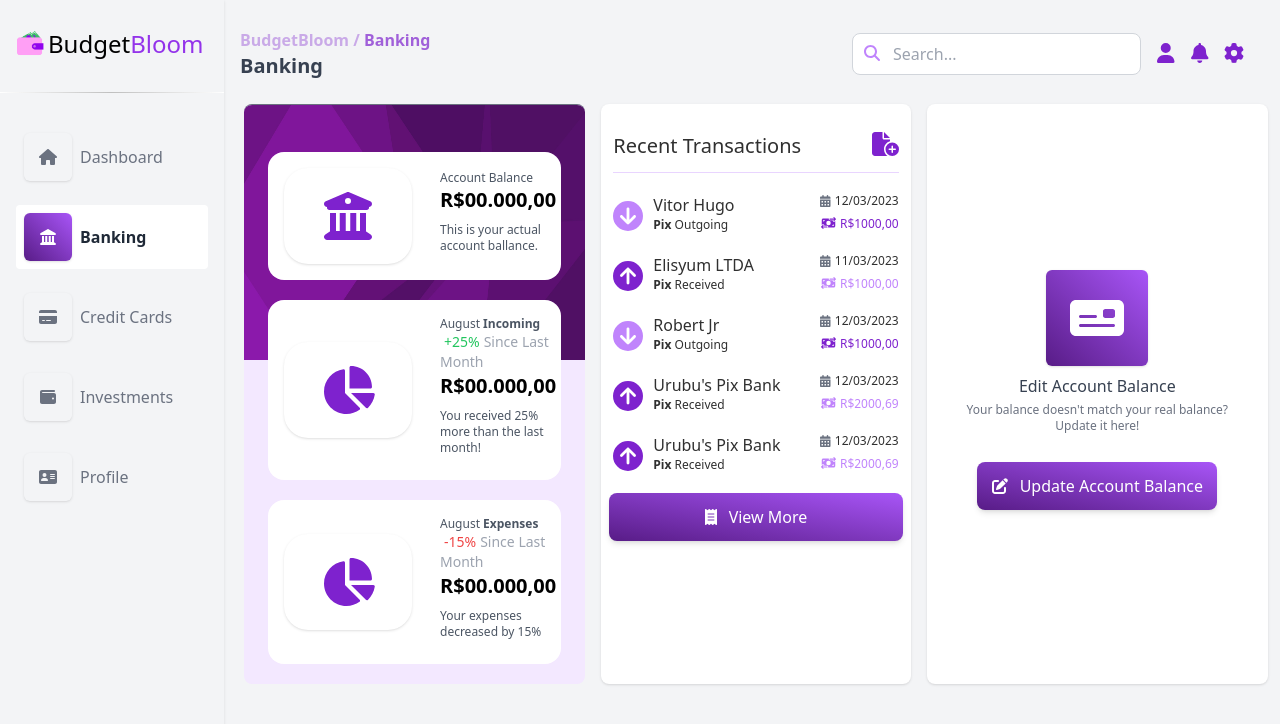
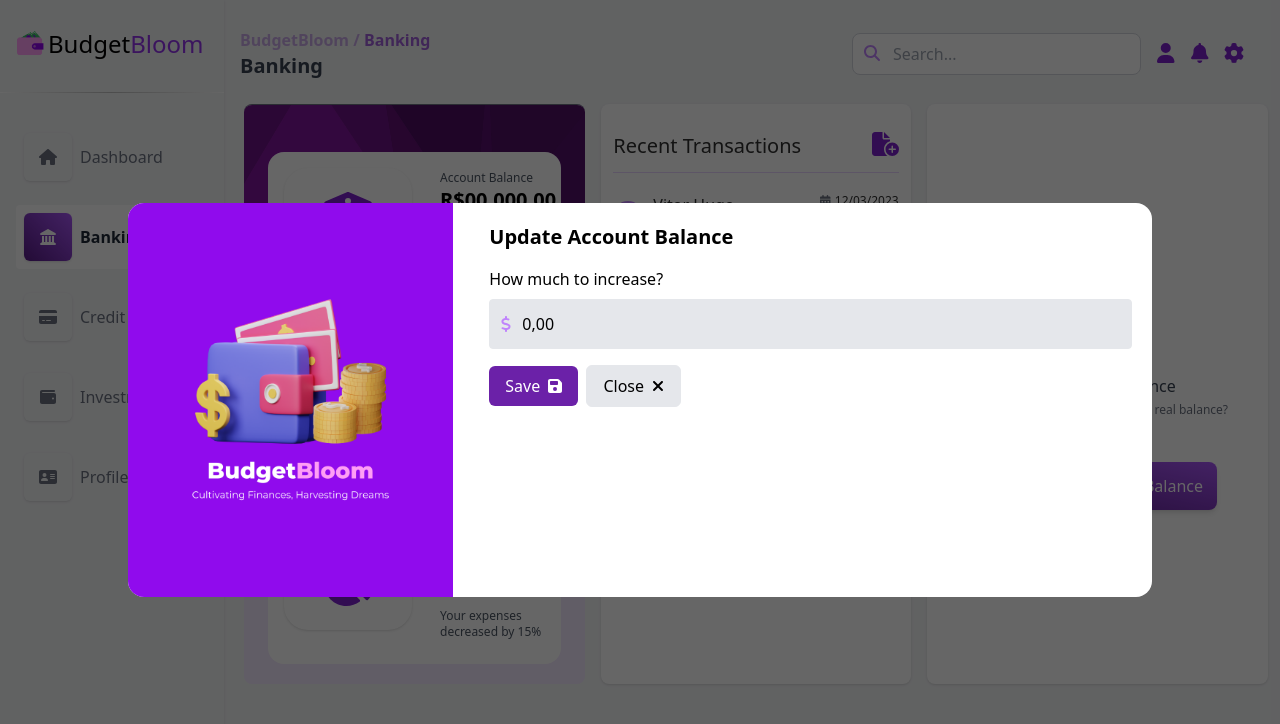
Before and after one commit to MrVitor0/BudgetBloom, a Vue app: page /banking in a window 1280 px wide. Both pictures are taken after a click on the link "Update Account Balance". Shown: the top 724 px of the page. Built offline with nearby package versions, Linux system fonts and the light colour scheme.

Commit message:
DPT-030 <feat> Multiple Modal Setup

```diff
--- /dev/null
+++ b/src/components/modal/banking/updateAccountBalance.vue
@@ -0,0 +1,79 @@
+<template>
+    <div class="flex">
+        <div class="w-1/3 pr-4">
+            <!-- Coloque sua imagem aqui -->
+            <img src="@/assets/ccstatement.png" alt="Imagem" class="max-w-full h-auto rounded-l-2xl" />
+        </div>
+        <div class="w-2/3 p-5">
+            <div>
+                <h2 class="text-xl font-semibold mb-4">Update Account Balance</h2>
+                <label for="input" class="block mb-2">How much to increase?</label>
+                <div class="relative w-full">
+                  <div class="absolute left-3 top-1/2 -translate-y-1/2">
+                    <FontAwesomeIcon icon="dollar-sign" class="text-md text-purple-400" />
+                  </div>
+                  <BBPriceInput v-model="inputValue" />
+                </div>
+            </div>
+            <div class="mt-4">
+                <button
+                    class="bg-purple-800 text-white px-4 py-2 rounded-md  hover:bg-purple-700"
+                    @click="submitInput"
+                >
+                    Save  <FontAwesomeIcon class="pl-1" icon="save" />
+                </button>
+                <button
+                    class="ml-2 border px-4 py-2 rounded-md bg-gray-200 hover:bg-gray-300"
+                    @click="closeModal"
+                >
+                    Close <FontAwesomeIcon class="pl-1" icon="times" />
+                </button>
+            </div>
+        </div>
+    </div>
+</template>
+
+<script>
+  import BBPriceInput from '@/components/form/BBPriceInput';
+  import { FontAwesomeIcon } from '@fortawesome/vue-fontawesome';
+  import BBMoney from '@/utils/BBMoney'
+  import { mapActions } from 'vuex';
+  export default {
+    components: {
+      FontAwesomeIcon,
+      BBPriceInput
+    },
+    data() {
+      return {
+        inputValue: 0
+      };
+    },
+    methods: {
+      ...mapActions('modal', ['hideInputModal']),
+      formatCurrency(value) {
+        const formatter = new Intl.NumberFormat("pt-BR", {
+          style: "decimal",
+          minimumFractionDigits: 2,
+          maximumFractionDigits: 2,
+        });
+        return formatter.format(value / 100);
+      },
+      submitInput() {
+        if(this.inputValue == 0) {
+          return;
+        }
+        let rawValue = this.inputValue.replace(/\D+/g, "");
+        console.log({
+          from: BBMoney.toCurrency(rawValue, "pt-BR"),
+          to: BBMoney.toDouble(rawValue)
+        })
+      },
+      hideModal() {
+        this.hideInputModal();
+      },
+      closeModal() {
+        this.hideModal();
+      }
+    }
+  };
+  </script>
--- /dev/null
+++ b/src/components/modal/investments/addNewInvestment.vue
@@ -0,0 +1,79 @@
+<template>
+    <div class="flex">
+        <div class="w-1/3 pr-4">
+            <!-- Coloque sua imagem aqui -->
+            <img src="@/assets/ccstatement.png" alt="Imagem" class="max-w-full h-auto rounded-l-2xl" />
+        </div>
+        <div class="w-2/3 p-5">
+            <div>
+                <h2 class="text-xl font-semibold mb-4">Add New Investment</h2>
+                <label for="input" class="block mb-2">How much to increase?</label>
+                <div class="relative w-full">
+                  <div class="absolute left-3 top-1/2 -translate-y-1/2">
+                    <FontAwesomeIcon icon="dollar-sign" class="text-md text-purple-400" />
+                  </div>
+                  <BBPriceInput v-model="inputValue" />
+                </div>
+            </div>
+            <div class="mt-4">
+                <button
+                    class="bg-purple-800 text-white px-4 py-2 rounded-md  hover:bg-purple-700"
+                    @click="submitInput"
+                >
+                    Save  <FontAwesomeIcon class="pl-1" icon="save" />
+                </button>
+                <button
+                    class="ml-2 border px-4 py-2 rounded-md bg-gray-200 hover:bg-gray-300"
+                    @click="closeModal"
+                >
+                    Close <FontAwesomeIcon class="pl-1" icon="times" />
+                </button>
+            </div>
+        </div>
+    </div>
+</template>
+
+<script>
+  import BBPriceInput from '@/components/form/BBPriceInput';
+  import { FontAwesomeIcon } from '@fortawesome/vue-fontawesome';
+  import BBMoney from '@/utils/BBMoney'
+  import { mapActions } from 'vuex';
+  export default {
+    components: {
+      FontAwesomeIcon,
+      BBPriceInput
+    },
+    data() {
+      return {
+        inputValue: 0
+      };
+    },
+    methods: {
+      ...mapActions('modal', ['hideInputModal']),
+      formatCurrency(value) {
+        const formatter = new Intl.NumberFormat("pt-BR", {
+          style: "decimal",
+          minimumFractionDigits: 2,
+          maximumFractionDigits: 2,
+        });
+        return formatter.format(value / 100);
+      },
+      submitInput() {
+        if(this.inputValue == 0) {
+          return;
+        }
+        let rawValue = this.inputValue.replace(/\D+/g, "");
+        console.log({
+          from: BBMoney.toCurrency(rawValue, "pt-BR"),
+          to: BBMoney.toDouble(rawValue)
+        })
+      },
+      hideModal() {
+        this.hideInputModal();
+      },
+      closeModal() {
+        this.hideModal();
+      }
+    }
+  };
+  </script>
--- /dev/null
+++ b/src/components/modal/investments/updateExistentInvestment.vue
@@ -0,0 +1,79 @@
+<template>
+    <div class="flex">
+        <div class="w-1/3 pr-4">
+            <!-- Coloque sua imagem aqui -->
+            <img src="@/assets/ccstatement.png" alt="Imagem" class="max-w-full h-auto rounded-l-2xl" />
+        </div>
+        <div class="w-2/3 p-5">
+            <div>
+                <h2 class="text-xl font-semibold mb-4">Update Apport</h2>
+                <label for="input" class="block mb-2">How much to increase?</label>
+                <div class="relative w-full">
+                  <div class="absolute left-3 top-1/2 -translate-y-1/2">
+                    <FontAwesomeIcon icon="dollar-sign" class="text-md text-purple-400" />
+                  </div>
+                  <BBPriceInput v-model="inputValue" />
+                </div>
+            </div>
+            <div class="mt-4">
+                <button
+                    class="bg-purple-800 text-white px-4 py-2 rounded-md  hover:bg-purple-700"
+                    @click="submitInput"
+                >
+                    Save  <FontAwesomeIcon class="pl-1" icon="save" />
+                </button>
+                <button
+                    class="ml-2 border px-4 py-2 rounded-md bg-gray-200 hover:bg-gray-300"
+                    @click="closeModal"
+                >
+                    Close <FontAwesomeIcon class="pl-1" icon="times" />
+                </button>
+            </div>
+        </div>
+    </div>
+</template>
+
+<script>
+  import BBPriceInput from '@/components/form/BBPriceInput';
+  import { FontAwesomeIcon } from '@fortawesome/vue-fontawesome';
+  import BBMoney from '@/utils/BBMoney'
+  import { mapActions } from 'vuex';
+  export default {
+    components: {
+      FontAwesomeIcon,
+      BBPriceInput
+    },
+    data() {
+      return {
+        inputValue: 0
+      };
+    },
+    methods: {
+      ...mapActions('modal', ['hideInputModal']),
+      formatCurrency(value) {
+        const formatter = new Intl.NumberFormat("pt-BR", {
+          style: "decimal",
+          minimumFractionDigits: 2,
+          maximumFractionDigits: 2,
+        });
+        return formatter.format(value / 100);
+      },
+      submitInput() {
+        if(this.inputValue == 0) {
+          return;
+        }
+        let rawValue = this.inputValue.replace(/\D+/g, "");
+        console.log({
+          from: BBMoney.toCurrency(rawValue, "pt-BR"),
+          to: BBMoney.toDouble(rawValue)
+        })
+      },
+      hideModal() {
+        this.hideInputModal();
+      },
+      closeModal() {
+        this.hideModal();
+      }
+    }
+  };
+  </script>
--- a/src/views/Banking.vue
+++ b/src/views/Banking.vue
@@ -93,7 +93,7 @@
                         Your balance doesn't match your real balance? <br/> Update it here!
                         </div>
                         <div class="w-64">
-                        <BasicButton active="true" text="Update Account Balance" icon="edit" />
+                        <BasicButton @click="showModal(0)" active="true" text="Update Account Balance" icon="edit" />
                         </div>
                     </div>
                 </div>
@@ -101,21 +101,33 @@
        </div>
      </div>
      <!-- PROFILE SETTINGS AREA -->
+
+      <!-- Modals-->
+    <BBModal>
+          <updateAccountBalance v-if="this.currentModal == 0" />
+    </BBModal>
    </template>
    <script>
    import BasicButton from '@/components/button/BasicButton.vue';
    import TransferItem from '@/components/cards/common/TransferItem.vue';
    import { FontAwesomeIcon } from '@fortawesome/vue-fontawesome';
+   import updateAccountBalance from '@/components/modal/banking/updateAccountBalance';
+   import BBModal from '@/components/modal/BBModal.vue';
+   import { mapActions } from 'vuex';
    export default {
      name: 'DashboardInvestments',
      components: {
             BasicButton,
             TransferItem,
             FontAwesomeIcon,
+
+            BBModal,
+            updateAccountBalance
       },
      data() {
        return {
          progress: 95,
+         currentModal: null,
          transferItems: [
             {
                 name: 'Vitor Hugo',
@@ -155,6 +167,13 @@
         ]
        };
      },
+     methods: {
+       ...mapActions('modal', ['showInputModal', 'hideInputModal']),
+       showModal(modal) {
+         this.currentModal = modal;
+         this.showInputModal();
+       },
+     },
      computed: {
         currentMonth() {
             const date = new Date();
--- a/src/views/Investments.vue
+++ b/src/views/Investments.vue
@@ -29,7 +29,7 @@
                   Want to add a new investment to track? Click the button below.
                 </div>
                 <div class="w-64">
-                    <BasicButton  active="true" text="Add New Investment" icon="plus" />
+                    <BasicButton @click="showModal(0)"  active="true" text="Add New Investment" icon="plus" />
                 </div>
             </div>
           </div>
@@ -50,7 +50,7 @@
                   Want to update your apport? Click the button below.
                 </div>
                 <div class="w-64">
-                    <BasicButton  text="Update Investment" icon="pen-to-square" />
+                    <BasicButton @click="showModal(1)" text="Update Investment" icon="pen-to-square" />
                 </div>
             </div>
           </div>
@@ -138,7 +138,11 @@
 
 
 
-
+    <!-- Modals-->
+    <BBModal>
+          <addNewInvestment v-if="this.currentModal == 0" />
+          <updateOlderInvestment v-if="this.currentModal == 1" />
+    </BBModal>
   </template>
 
   <script>
@@ -146,6 +150,11 @@
   import BasicButton from '@/components/button/BasicButton.vue';
   import PriceCard from '@/components/cards/PriceCard.vue';
   import { FontAwesomeIcon } from '@fortawesome/vue-fontawesome';
+
+  import BBModal from '@/components/modal/BBModal.vue';
+  import addNewInvestment from '@/components/modal/investments/addNewInvestment';
+  import updateOlderInvestment from '@/components/modal/investments/updateExistentInvestment';
+  import { mapActions } from 'vuex';
   export default {
     name: 'DashboardInvestments',
     components: {
@@ -153,9 +162,14 @@
       PriceCard,
       BasicButton,
       FontAwesomeIcon,
+
+      BBModal,
+      addNewInvestment,
+      updateOlderInvestment,
     },
     data() {
       return {
+        currentModal: null,
         progress: 95,
         selectOptions: [
             { label: 'CDB/RDB Application', value: 'option1' },
@@ -165,6 +179,13 @@
         selectedValue: '',
       };
     },
+    methods: {
+      ...mapActions('modal', ['showInputModal', 'hideInputModal']),
+      showModal(modal) {
+        this.currentModal = modal;
+        this.showInputModal();
+      },
+    }
   }
   </script>
 
```
